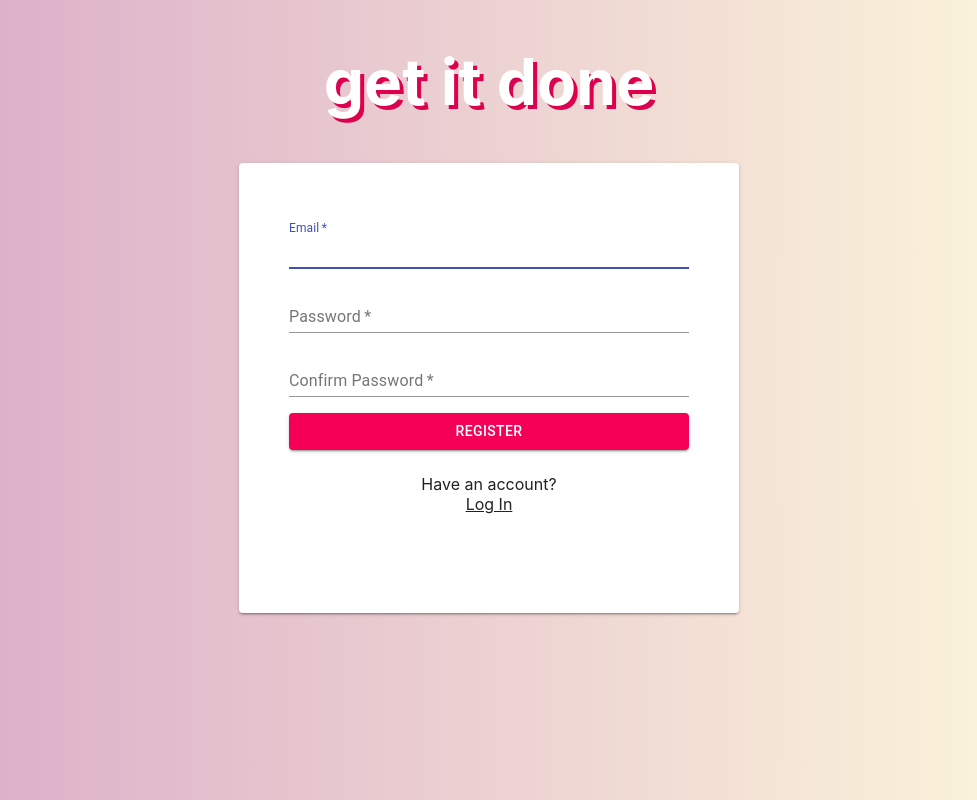
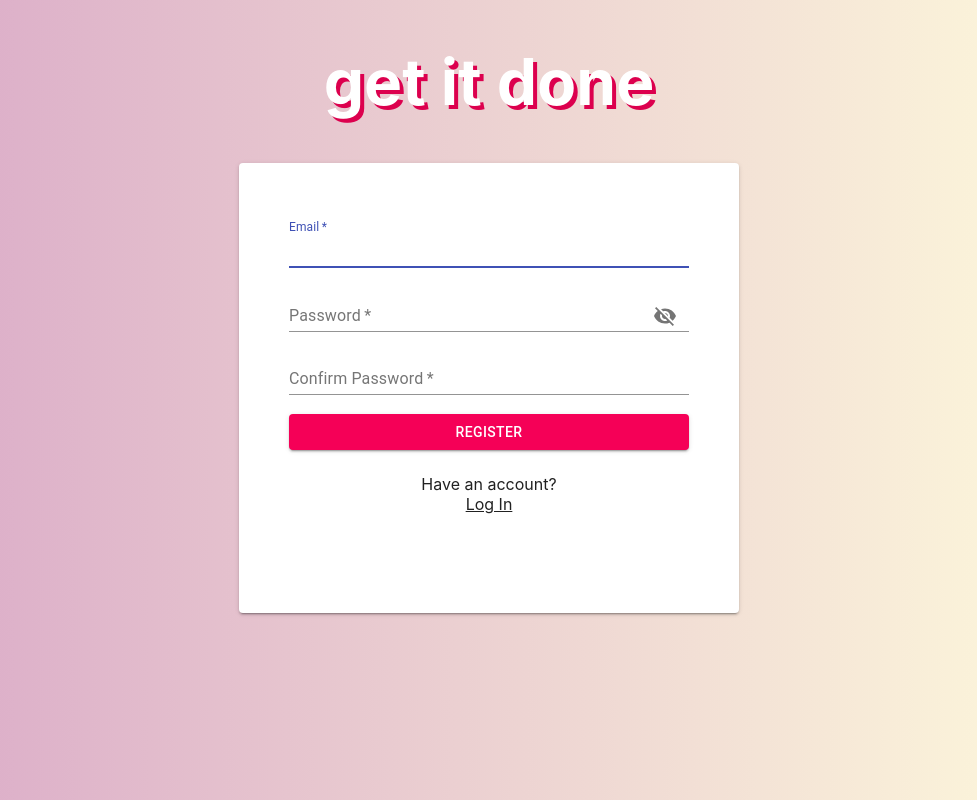
Before and after one commit to anabrd/get-it-done-app, a React (Create React App) app: page / in a window 1280 px wide. Both pictures are taken after a click on the element "Register". Shown: the whole page, without its empty margins (151-1128 px from the left). Built offline with nearby package versions, Linux system fonts and the light colour scheme.

Commit message:
add pass visibility toggle

```diff
--- a/src/App.css
+++ b/src/App.css
@@ -67,7 +67,7 @@ h1 {
     flex-direction: column;
   }
 
-  .main > div{
+  .main > div {
     width: 100%;
   }
 
--- a/src/components/Login.js
+++ b/src/components/Login.js
@@ -1,18 +1,28 @@
 import { useHistory } from 'react-router-dom'
 import { useState } from 'react'
-import { Button, FormControl, Paper, TextField } from '@material-ui/core'
+import { Button, FormControl, IconButton, Input, InputAdornment, InputLabel, Paper, TextField } from '@material-ui/core'
+import {Visibility, VisibilityOff } from '@material-ui/icons'
 
 export default function Login({setRegisterLoginToggle}) {
 
     const [successMsg, setSuccessMsg] = useState("");
+    const [showPass, setShowPass] = useState(false);
 
     let history = useHistory();
     let formData = {};
+
+    // Toggle password visibility
+    let handleClickShowPassword = () => {
+        setShowPass(prevValue => !prevValue);
+    }
+
+    // Firm form
     const fillForm = (e) => {
         formData[e.target.id] = e.target.value;
         console.log(formData);
     }
 
+    // Submit form
     const submitHandler = (e) => {
         e.preventDefault();
         console.log(formData)
@@ -58,11 +68,28 @@ export default function Login({setRegisterLoginToggle}) {
                     onChange = {fillForm}/>
                 </FormControl>
                 <FormControl>
-                    <TextField
-                    id="pass"
-                    label="Password"
-                    required = "true"
-                    onChange = {fillForm}/>
+                    <InputLabel
+                    htmlFor="pass"
+                    required = {true}>
+                        Password
+                    </InputLabel>
+                    <Input
+                    id = "pass"
+                    label = "Password"
+                    onChange = {fillForm}
+                    value = {formData.pass}
+                    type={showPass ? 'text' : 'password'}
+                    endAdornment={
+                        <InputAdornment position="end">
+                            <IconButton
+                            aria-label="toggle password visibility"
+                            onClick={handleClickShowPassword}
+                            >
+                            {showPass ?  <Visibility /> :
+                            <VisibilityOff />}
+                            </IconButton>
+                        </InputAdornment>
+                    }/>
                 </FormControl>
                 <Button
                     type="submit"
--- a/src/components/Register.js
+++ b/src/components/Register.js
@@ -1,5 +1,6 @@
 import { useState } from 'react'
-import { Button, FormControl, Input, InputLabel, Paper , TextField} from '@material-ui/core'
+import { Button, FormControl, FormHelperText, IconButton, Input, InputAdornment, InputLabel, Paper, TextField } from '@material-ui/core'
+import {Visibility, VisibilityOff } from '@material-ui/icons'
 
 function Register({setRegisterLoginToggle}) {
 
@@ -9,7 +10,13 @@ function Register({setRegisterLoginToggle}) {
     const [passErrMsg, setPassErrMsg] = useState("");
     const [loginErrMsg, setLoginErrMsg] = useState("");
     const [successMsg, setSuccessMsg] = useState("");
-    const [formData, setFormData] = useState({email:"", pass:"", passConf:""});
+    const [showPass, setShowPass] = useState(false);
+
+    let formData = {};
+
+    let handleClickShowPassword = () => {
+        setShowPass(prevValue => !prevValue);
+    }
 
     const fillForm = (e) => {
         formData[e.target.id] = e.target.value;
@@ -56,7 +63,6 @@ function Register({setRegisterLoginToggle}) {
     }
 
     return (
-
         <Paper elevation={2}  className="authForm-wrapper">
                 <form onSubmit={submitHandler}  className="authForm">
                     <FormControl>
@@ -64,27 +70,52 @@ function Register({setRegisterLoginToggle}) {
                         id="email"
                         label="Email"
                         aria-describedby="my-helper-text"
-                        autoFocus = "true"
-                        required = "true"
+                        autoFocus="true"
+                        required="true"
                         error={loginError}
                         helperText={loginErrMsg}
-                        onChange = {fillForm}/>
+                        onChange={fillForm}/>
                     </FormControl>
                     <FormControl>
-                        <TextField
+                        <InputLabel
+                        htmlFor="pass"
+                        required={true}>
+                            Password
+                        </InputLabel>
+                        <Input
                         id="pass"
                         label="Password"
-                        required = "true"
-                        onChange = {fillForm}/>
+                        onChange = {fillForm}
+                        value = {formData.pass}
+                        type={showPass ? 'text' : 'password'}
+                        endAdornment={
+                            <InputAdornment position="end">
+                                <IconButton
+                                aria-label="toggle password visibility"
+                                onClick={handleClickShowPassword}
+                                >
+                                {showPass ?  <Visibility /> :
+                                <VisibilityOff />}
+                                </IconButton>
+                            </InputAdornment>
+                        }/>
                     </FormControl>
                     <FormControl>
-                        <TextField
+                        <InputLabel
+                        htmlFor="passConf"
+                        required = {true}>
+                            Confirm Password
+                        </InputLabel>
+                        <Input
                         id="passConf"
                         label="Confirm Password"
-                        required = "true"
                         error={passError}
                         helperText={passErrMsg}
-                        onChange = {fillForm}/>
+                        onChange = {fillForm}
+                        value = {formData.passConf}
+                        type={showPass ? 'text' : 'password'}
+                        />
+                        <FormHelperText id="passConfErr">{passErrMsg}</FormHelperText>
                     </FormControl>
                     <Button
                         type="submit"
```
